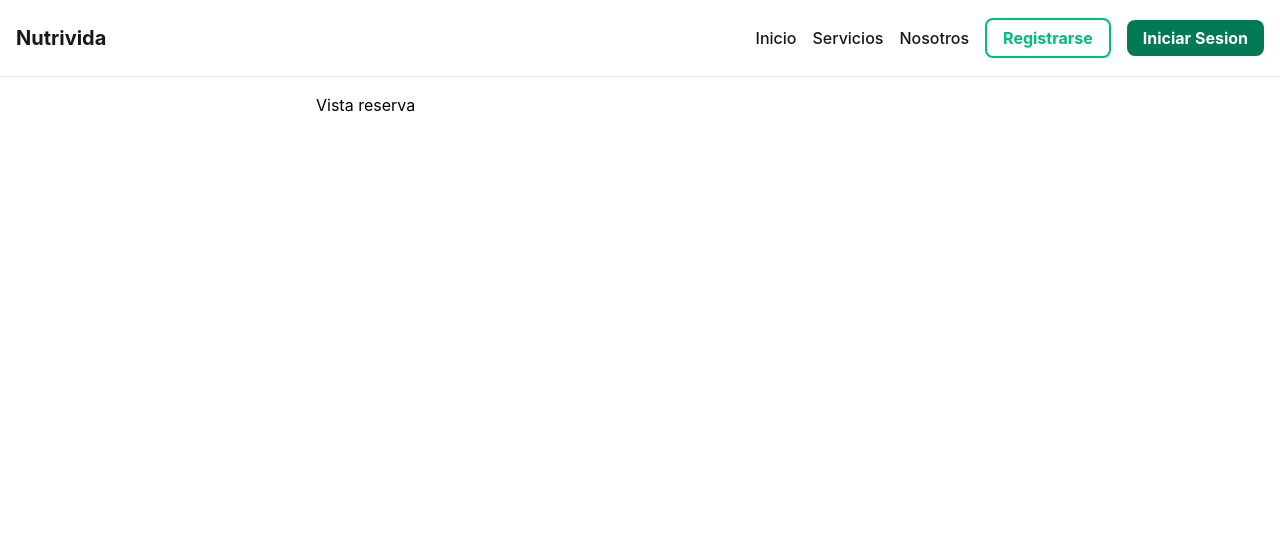
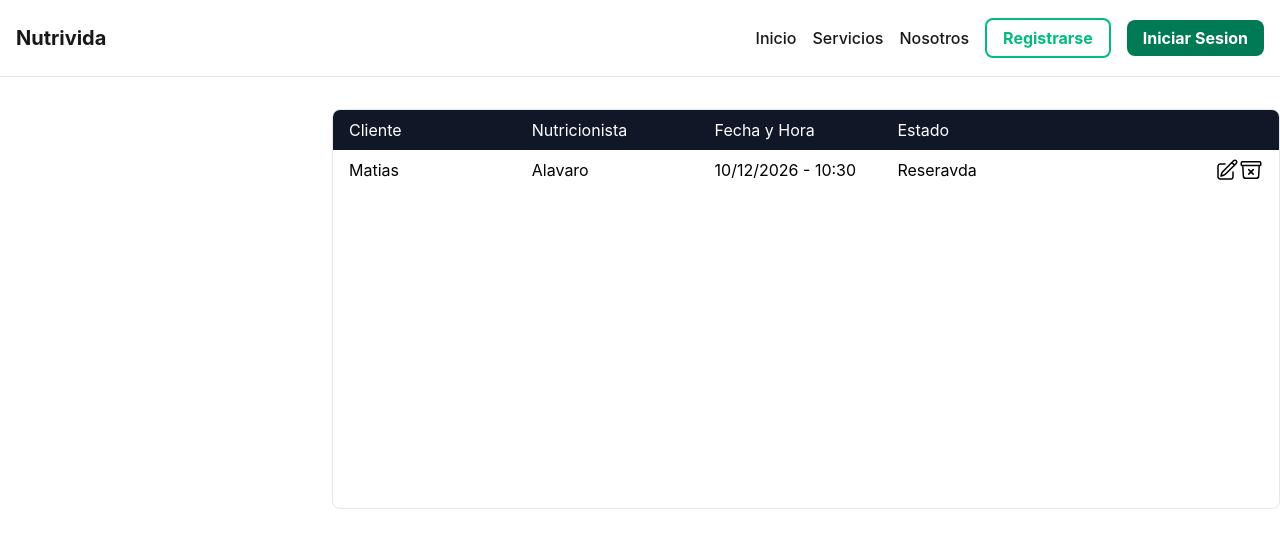
Before and after one commit to macayul-boop/Nutrivida, a React (Vite) app in the folder nutrivida/: page /secretario/reserva in a window 1280 px wide. Shown: the top 548 px of the page. Built offline with nearby package versions, Linux system fonts and the light colour scheme.

Commit message:
Se creo componente para mostrar las recervas

```diff
--- /dev/null
+++ b/nutrivida/src/componente/ReservaSecretario.jsx
@@ -0,0 +1,26 @@
+function ReservaSecretario({datos, onEditar, onCancelar}){
+
+    return(
+        <article className="w-full grid grid-cols-5 py-2 px-4">
+            <p className="flex items-center">{datos.nombreCliente}</p>
+            <p className="flex items-center">{datos.nombreNutricionista}</p>
+            <p className="flex items-center">{datos.fecha} - {datos.horaInicio}</p>
+            <p className="flex items-center">{datos.estado}</p>
+            <div className="flex justify-end items-center">
+                <button onClick={onEditar}>
+                    <svg xmlns="http://www.w3.org/2000/svg" fill="none" viewBox="0 0 24 24" strokeWidth={1.5} stroke="currentColor" className="size-6">
+                        <path strokeLinecap="round" strokeLinejoin="round" d="m16.862 4.487 1.687-1.688a1.875 1.875 0 1 1 2.652 2.652L10.582 16.07a4.5 4.5 0 0 1-1.897 1.13L6 18l.8-2.685a4.5 4.5 0 0 1 1.13-1.897l8.932-8.931Zm0 0L19.5 7.125M18 14v4.75A2.25 2.25 0 0 1 15.75 21H5.25A2.25 2.25 0 0 1 3 18.75V8.25A2.25 2.25 0 0 1 5.25 6H10" />
+                    </svg>
+                </button>
+                <button onClick={onCancelar}>
+                    <svg xmlns="http://www.w3.org/2000/svg" fill="none" viewBox="0 0 24 24" strokeWidth={1.5} stroke="currentColor" className="size-6">
+                        <path strokeLinecap="round" strokeLinejoin="round" d="m20.25 7.5-.625 10.632a2.25 2.25 0 0 1-2.247 2.118H6.622a2.25 2.25 0 0 1-2.247-2.118L3.75 7.5m6 4.125 2.25 2.25m0 0 2.25 2.25M12 13.875l2.25-2.25M12 13.875l-2.25 2.25M3.375 7.5h17.25c.621 0 1.125-.504 1.125-1.125v-1.5c0-.621-.504-1.125-1.125-1.125H3.375c-.621 0-1.125.504-1.125 1.125v1.5c0 .621.504 1.125 1.125 1.125Z" />
+                    </svg>
+                </button>
+            </div>
+        </article>
+    )
+
+}
+
+export default ReservaSecretario
--- a/nutrivida/src/pages/secretario/SecretarioReserva.jsx
+++ b/nutrivida/src/pages/secretario/SecretarioReserva.jsx
@@ -1,8 +1,30 @@
+import { useState } from "react"
+import ReservaSecretario from "../../componente/ReservaSecretario"
+
+const DATOS_RESERVAS = [
+    {id:1, idCliente: 1, nombreCliente: "Matias", rutCliente: "222606497", idNutricionista: 2, nombreNutricionista: "Alavaro", fecha:"10/12/2026", horaInicio:"10:30", estado:"Reseravda"}
+]
+
 function SecretarioReserva(){
+
+    const [reservas, setReservas] = useState(DATOS_RESERVAS)
+
     return(
         <div>
             <main className="max-w-8xl overflow-x-hidden lg:ml-[300px] ml-0 lg:ml-20 p-4">
-                <p>Vista reserva</p>
+                <section className="max-w-7xl w-full m-4 h-[25rem] overflow-y-scroll border border-gray-200 rounded-lg">
+                    <div className="w-full grid grid-cols-5 py-2 bg-gray-900 text-white px-4">
+                        <p>Cliente</p>
+                        <p>Nutricionista</p>
+                        <p>Fecha y Hora</p>
+                        <p>Estado</p>
+                    </div>
+                    <section>
+                        {reservas.map((value)=>(
+                            <ReservaSecretario datos={value} key={value.id} onEditar={()=> console.log("Editar")} onCancelar={()=> console.log("cancelar")}/>
+                        ))}
+                    </section>
+                </section>
             </main>
         </div>
     )
```
